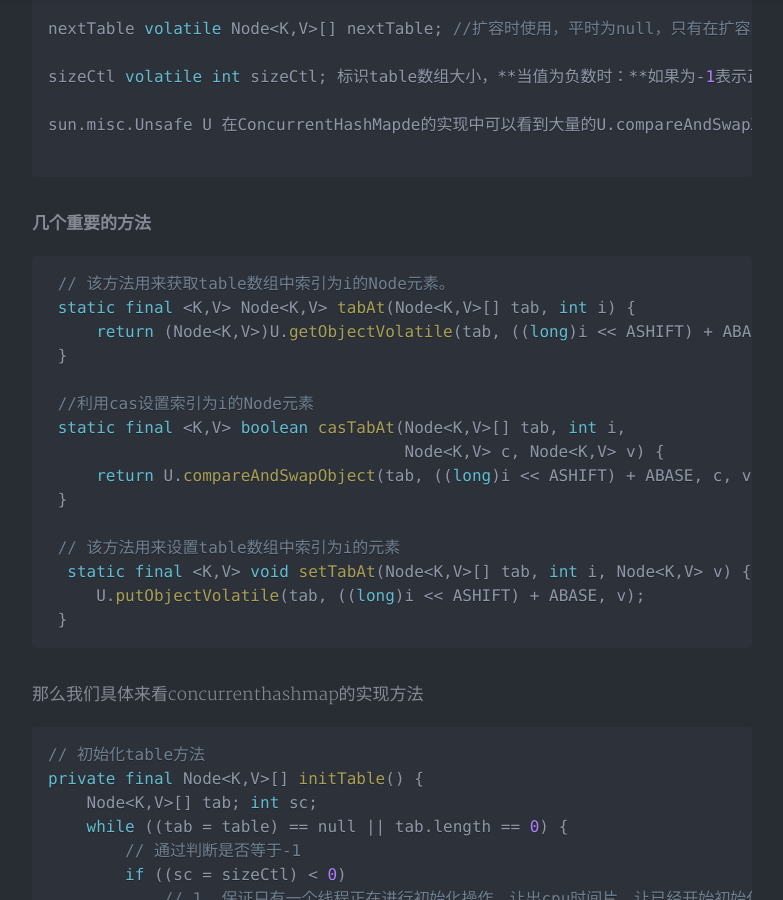
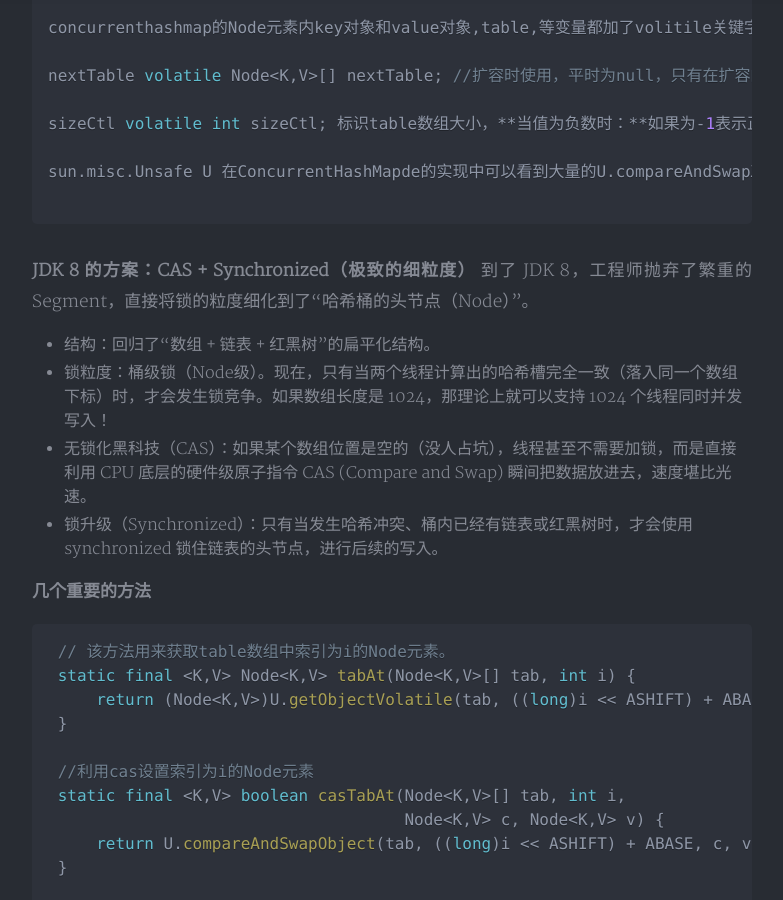
Before and after one commit to gobige/gobige.github.io, a Jekyll site: the page built from _posts/2017-10-27-javaconcurrent.md, in a window 1280 px wide and 900 px high, scrolled down 38715 px. Shown: the whole window, without its empty margins (248-1031 px from the left). Built offline with Jekyll 4.4.1, drawn with Linux system fonts in a browser that asks for light colours; nearby versions of some CDN libraries; a style sheet for code colours, icons or effects is not loaded.

Commit message:
Update 2017-10-27-javaconcurrent.md

`````diff
--- a/_posts/2017-10-27-javaconcurrent.md
+++ b/_posts/2017-10-27-javaconcurrent.md
@@ -1352,6 +1354,14 @@ sizeCtl volatile int sizeCtl; 标识table数组大小，**当值为负数时：*
 sun.misc.Unsafe U 在ConcurrentHashMapde的实现中可以看到大量的U.compareAndSwapXXXX的方法去修改ConcurrentHashMap的一些属性。这些方法实际上是利用了CAS算法保证了线程安全性
 
 ````
+
+**JDK 8 的方案：CAS + Synchronized（极致的细粒度）**
+到了 JDK 8，工程师抛弃了繁重的 Segment，直接将锁的粒度细化到了“哈希桶的头节点（Node）”。
+- 结构：回归了“数组 + 链表 + 红黑树”的扁平化结构。
+- 锁粒度：桶级锁（Node级）。现在，只有当两个线程计算出的哈希槽完全一致（落入同一个数组下标）时，才会发生锁竞争。如果数组长度是 1024，那理论上就可以支持 1024 个线程同时并发写入！
+- 无锁化黑科技（CAS）：如果某个数组位置是空的（没人占坑），线程甚至不需要加锁，而是直接利用 CPU 底层的硬件级原子指令 CAS (Compare and Swap) 瞬间把数据放进去，速度堪比光速。
+- 锁升级（Synchronized）：只有当发生哈希冲突、桶内已经有链表或红黑树时，才会使用 synchronized 锁住链表的头节点，进行后续的写入。
+
 
 **几个重要的方法**
 ```java
`````
Also changed, not shown: other parts of _posts/2017-10-27-javaconcurrent.md (+2 -0 lines).
